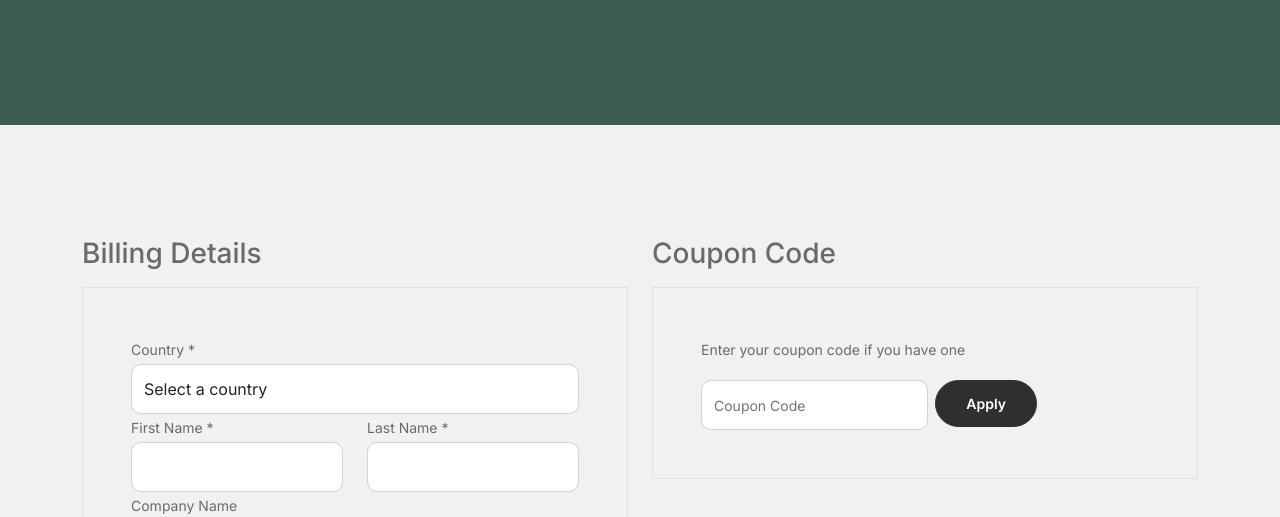
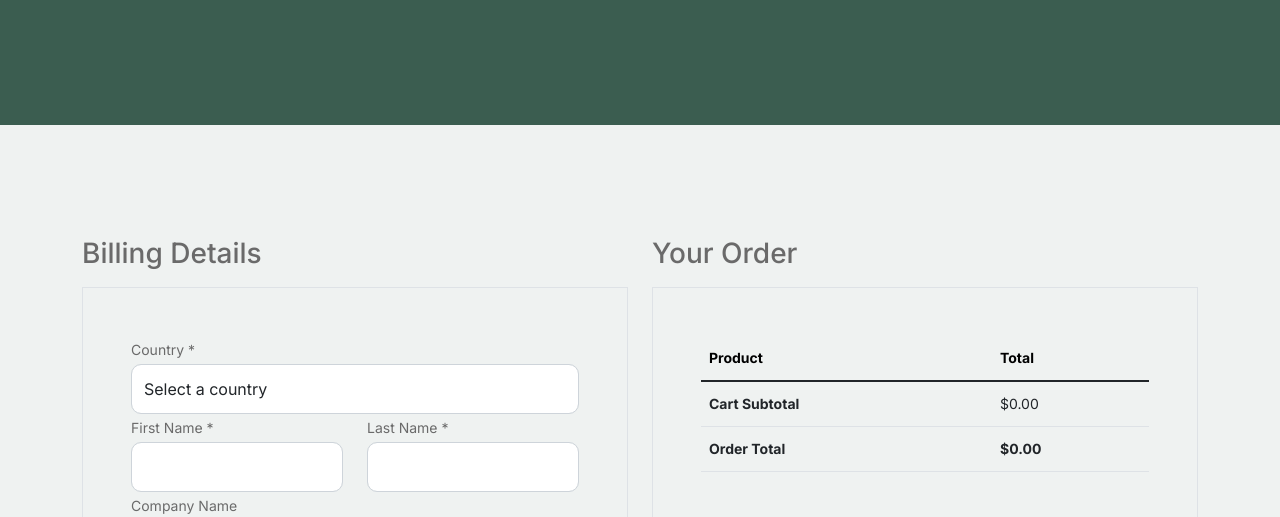
Before and after one commit to zaka-coder/ecommerce-hackathon-saylani, a plain HTML site: page checkout.html in a window 1280 px wide. Shown: the part 282-799 px from the top of the page. Drawn offline with Linux system fonts and the light colour scheme.

Commit message:
Remove coupon code section from checkout page

```diff
--- a/checkout.html
+++ b/checkout.html
@@ -267,25 +267,6 @@
 				</div>
 				<div class="col-md-6">
 
-					<div class="row mb-5">
-						<div class="col-md-12">
-							<h2 class="h3 mb-3 text-black">Coupon Code</h2>
-							<div class="p-3 p-lg-5 border bg-white">
-
-								<label for="c_code" class="text-black mb-3">Enter your coupon code if you have
-									one</label>
-								<div class="input-group w-75 couponcode-wrap">
-									<input type="text" class="form-control me-2" id="c_code" placeholder="Coupon Code"
-										aria-label="Coupon Code" aria-describedby="button-addon2">
-									<div class="input-group-append">
-										<button class="btn btn-black btn-sm" type="button"
-											id="button-addon2">Apply</button>
-									</div>
-								</div>
-
-							</div>
-						</div>
-					</div>
 
 					<div class="row mb-5">
 						<div class="col-md-12">
```
